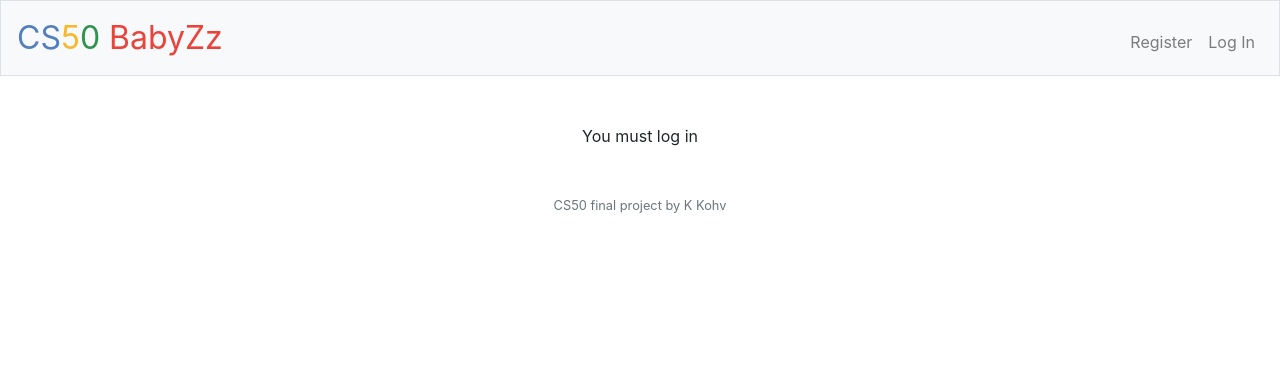
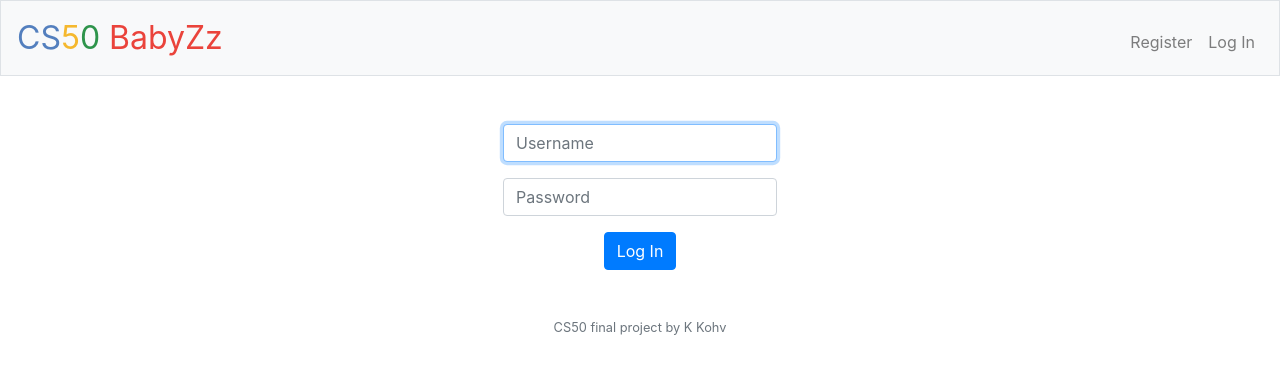
Before and after one commit to KeaKohv/babyzz, a Flask app: page /login in a window 1280 px wide. Shown: the top 374 px of the page. Run offline with Flask 2, Linux system fonts and the light colour scheme; some libraries are stand-ins or nearby versions.

Commit message:
Added postgres

```diff
--- a/application.py
+++ b/application.py
@@ -1,10 +1,12 @@
 import os
+from tempfile import mkdtemp
 
+import psycopg2
 from cs50 import SQL
 from flask import Flask, flash, redirect, render_template, request, session
 from flask_session import Session
-from tempfile import mkdtemp
-from werkzeug.exceptions import default_exceptions, HTTPException, InternalServerError
+from werkzeug.exceptions import (HTTPException, InternalServerError,
+                                 default_exceptions)
 from werkzeug.security import check_password_hash, generate_password_hash
 
 from helpers import apology, login_required, usd
@@ -34,8 +36,8 @@ app.config["SESSION_PERMANENT"] = False
 app.config["SESSION_TYPE"] = "filesystem"
 Session(app)
 
-# # Configure CS50 Library to use SQLite database TO DO
-# db = SQL(os.getenv("DATABASE_URL"))
+# Configure CS50 Library to use Heroku PostgreSQL database
+db = SQL(os.getenv("DATABASE_URL"))
 
 
 @app.route("/")
@@ -51,116 +53,113 @@ def index():
 def login():
     """Log user in"""
 
-    # # Forget any user_id
-    # session.clear()
+    # Forget any user_id
+    session.clear()
 
-    # # User reached route via POST (as by submitting a form via POST)
-    # if request.method == "POST":
+    # User reached route via POST (as by submitting a form via POST)
+    if request.method == "POST":
 
-    #     # Ensure username was submitted
-    #     if not request.form.get("username"):
-    #         return apology("must provide username", 403)
+        # Ensure username was submitted
+        if not request.form.get("username"):
+            return apology("must provide username", 403)
 
-    #     # Ensure password was submitted
-    #     elif not request.form.get("password"):
-    #         return apology("must provide password", 403)
+        # Ensure password was submitted
+        elif not request.form.get("password"):
+            return apology("must provide password", 403)
 
-    #     # Query database for username
-    #     rows = db.execute("SELECT * FROM users WHERE username = ?", request.form.get("username"))
+        # Query database for username
+        rows = db.execute("SELECT * FROM users WHERE username = ?", request.form.get("username"))
 
-    #     # Ensure username exists and password is correct
-    #     if len(rows) != 1 or not check_password_hash(rows[0]["hash"], request.form.get("password")):
-    #         return apology("invalid username and/or password", 403)
+        # Ensure username exists and password is correct
+        if len(rows) != 1 or not check_password_hash(rows[0]["hash"], request.form.get("password")):
+            return apology("invalid username and/or password", 403)
 
-    #     # Remember which user has logged in
-    #     session["user_id"] = rows[0]["id"]
+        # Remember which user has logged in
+        session["user_id"] = rows[0]["id"]
 
-    #     # Redirect user to home page
-    #     return redirect("/")
+        # Redirect user to home page
+        return redirect("/")
 
-    # # User reached route via GET (as by clicking a link or via redirect)
-    # else:
-    #     return render_template("login.html")
-    return render_template("login.html")
+    # User reached route via GET (as by clicking a link or via redirect)
+    else:
+        return render_template("login.html")
 
 
 @app.route("/password", methods=["GET", "POST"])
 @login_required
 def password():
     """Change password"""
-    # if request.method == "POST":
-    #     # Ensure old password was submitted
-    #     if not request.form.get("old"):
-    #         return apology("must provide old password", 403)
-    #     # Ensure old password was submitted
-    #     elif not request.form.get("new"):
-    #         return apology("must provide new password", 403)
-    #     # Ensure old password was submitted
-    #     elif not request.form.get("confirmation"):
-    #         return apology("must confirm new password", 403)
-    #     # Ensure new password and confirmation match
-    #     elif request.form.get("new") != request.form.get("confirmation"):
-    #         return apology("password and its confirmation do not match", 403)
+    if request.method == "POST":
+        # Ensure old password was submitted
+        if not request.form.get("old"):
+            return apology("must provide old password", 403)
+        # Ensure old password was submitted
+        elif not request.form.get("new"):
+            return apology("must provide new password", 403)
+        # Ensure old password was submitted
+        elif not request.form.get("confirmation"):
+            return apology("must confirm new password", 403)
+        # Ensure new password and confirmation match
+        elif request.form.get("new") != request.form.get("confirmation"):
+            return apology("password and its confirmation do not match", 403)
 
-    #     # Update password in the database
-    #     db.execute("UPDATE users SET hash = :new_hash WHERE id = :user_id",
-    #                new_hash=generate_password_hash(request.form.get("new")), user_id=session["user_id"])
+        # Update password in the database
+        db.execute("UPDATE users SET hash = :new_hash WHERE id = :user_id",
+                   new_hash=generate_password_hash(request.form.get("new")), user_id=session["user_id"])
 
-    #     return redirect("/")
-    # if request.method == "GET":
-    #     return render_template("password.html")
-    return "TO DO"
+        return redirect("/")
+    if request.method == "GET":
+        return render_template("password.html")
 
 
 @app.route("/logout")
 def logout():
     """Log user out"""
 
-    # # Forget any user_id
-    # session.clear()
+    # Forget any user_id
+    session.clear()
 
-    # # Redirect user to login form
+    # Redirect user to login form
     return redirect("/")
 
 
 @app.route("/register", methods=["GET", "POST"])
 def register():
     """Register user"""
-    # # User reached route via POST (as by submitting a form via POST)
-    # if request.method == "POST":
-    #     # Ensure username was submitted
-    #     if not request.form.get("username"):
-    #         return apology("must provide username", 400)
+    # User reached route via POST (as by submitting a form via POST)
+    if request.method == "POST":
+        # Ensure username was submitted
+        if not request.form.get("username"):
+            return apology("must provide username", 400)
 
-    #     # See if this username already exists in the database
-    #     rows = db.execute("SELECT * FROM users WHERE username = ?", request.form.get("username"))
+        # See if this username already exists in the database
+        rows = db.execute("SELECT * FROM users WHERE username = ?", request.form.get("username"))
 
-    #     # Ensure username does not exist
-    #     if len(rows) != 0:
-    #         return apology("this username already exists", 400)
+        # Ensure username does not exist
+        if len(rows) != 0:
+            return apology("this username already exists", 400)
 
-    #     # Ensure password was submitted
-    #     elif not request.form.get("password"):
-    #         return apology("must provide password", 400)
+        # Ensure password was submitted
+        elif not request.form.get("password"):
+            return apology("must provide password", 400)
 
-    #     # Ensure password confirmation was submitted
-    #     elif not request.form.get("confirmation"):
-    #         return apology("must confirm password", 400)
+        # Ensure password confirmation was submitted
+        elif not request.form.get("confirmation"):
+            return apology("must confirm password", 400)
 
-    #     # Ensure password and confirmation match
-    #     elif request.form.get("password") != request.form.get("confirmation"):
-    #         return apology("password and its confirmation do not match", 400)
+        # Ensure password and confirmation match
+        elif request.form.get("password") != request.form.get("confirmation"):
+            return apology("password and its confirmation do not match", 400)
 
-    #     # Insert username and hashed password into database
-    #     db.execute("INSERT INTO users (username, hash) VALUES (?, ?)",
-    #                request.form.get("username"),  generate_password_hash(request.form.get("password")))
+        # Insert username and hashed password into database
+        db.execute("INSERT INTO users (username, hash) VALUES (?, ?)",
+                   request.form.get("username"),  generate_password_hash(request.form.get("password")))
 
-    #     return redirect("/login")
+        return redirect("/login")
 
-    # # User reached route via GET (as by clicking a link or via redirect)
-    # if request.method == "GET":
-    #     return render_template("register.html")
-    return "TO DO"
+    # User reached route via GET (as by clicking a link or via redirect)
+    if request.method == "GET":
+        return render_template("register.html")
 
 
 def errorhandler(e):
--- a/templates/login.html
+++ b/templates/login.html
@@ -5,7 +5,7 @@
 {% endblock %}
 
 {% block main %}
-    <!-- <form action="/login" method="post">
+    <form action="/login" method="post">
         <div class="form-group">
             <input autocomplete="off" autofocus class="form-control" name="username" placeholder="Username" type="text">
         </div>
@@ -13,6 +13,5 @@
             <input class="form-control" name="password" placeholder="Password" type="password">
         </div>
         <button class="btn btn-primary" type="submit">Log In</button>
-    </form> -->
-    You must log in
+    </form>
 {% endblock %}
```
